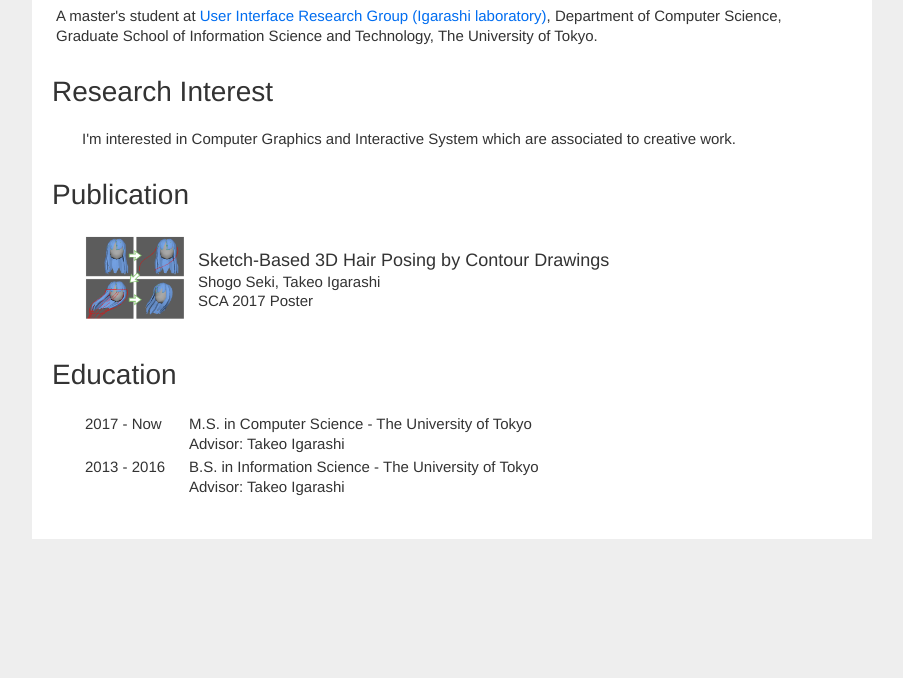
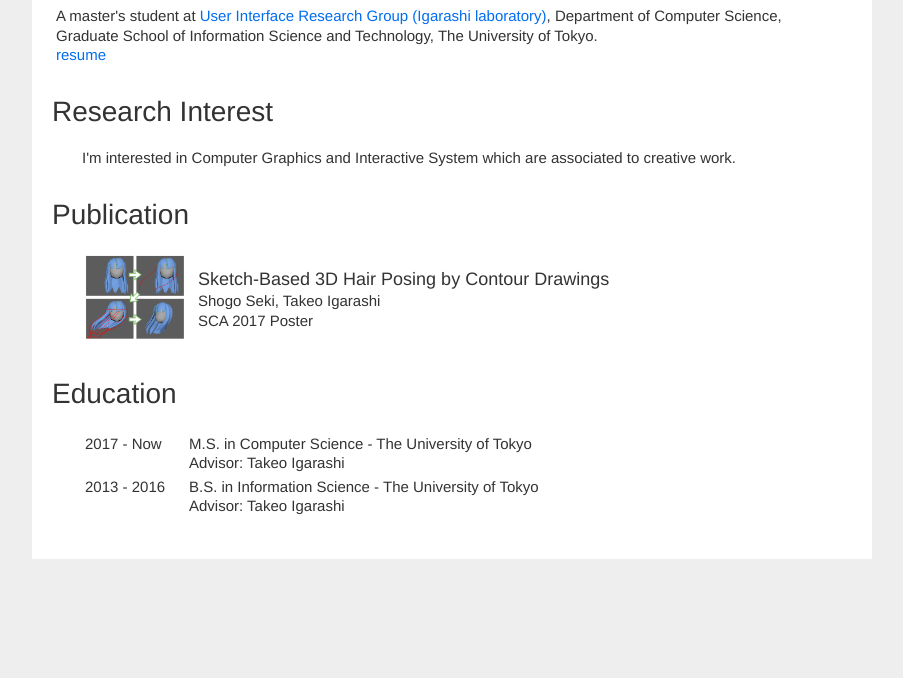
Before and after one commit to shogo-seki/shogo-seki.github.io, a plain HTML site: page index.html in a window 1280 px wide. Shown: the part 122-800 px from the top of the page, without its empty margins (188-1091 px from the left). Drawn offline with Linux system fonts and the light colour scheme.

Commit message:
Add resume

```diff
--- a/index.html
+++ b/index.html
@@ -10,6 +10,7 @@
     <h1>Shogo Seki</h1>
     <p class="full">
       A master's student at <a href="http://www-ui.is.s.u-tokyo.ac.jp/">User Interface Research Group (Igarashi laboratory)</a>, Department of Computer Science, Graduate School of Information Science and Technology, The University of Tokyo.<br>
+      <a href="material/resume.pdf">resume</a>
     </p>
 
     <h2>Research Interest</h2>
```
Also changed, not shown: 1 other file.
